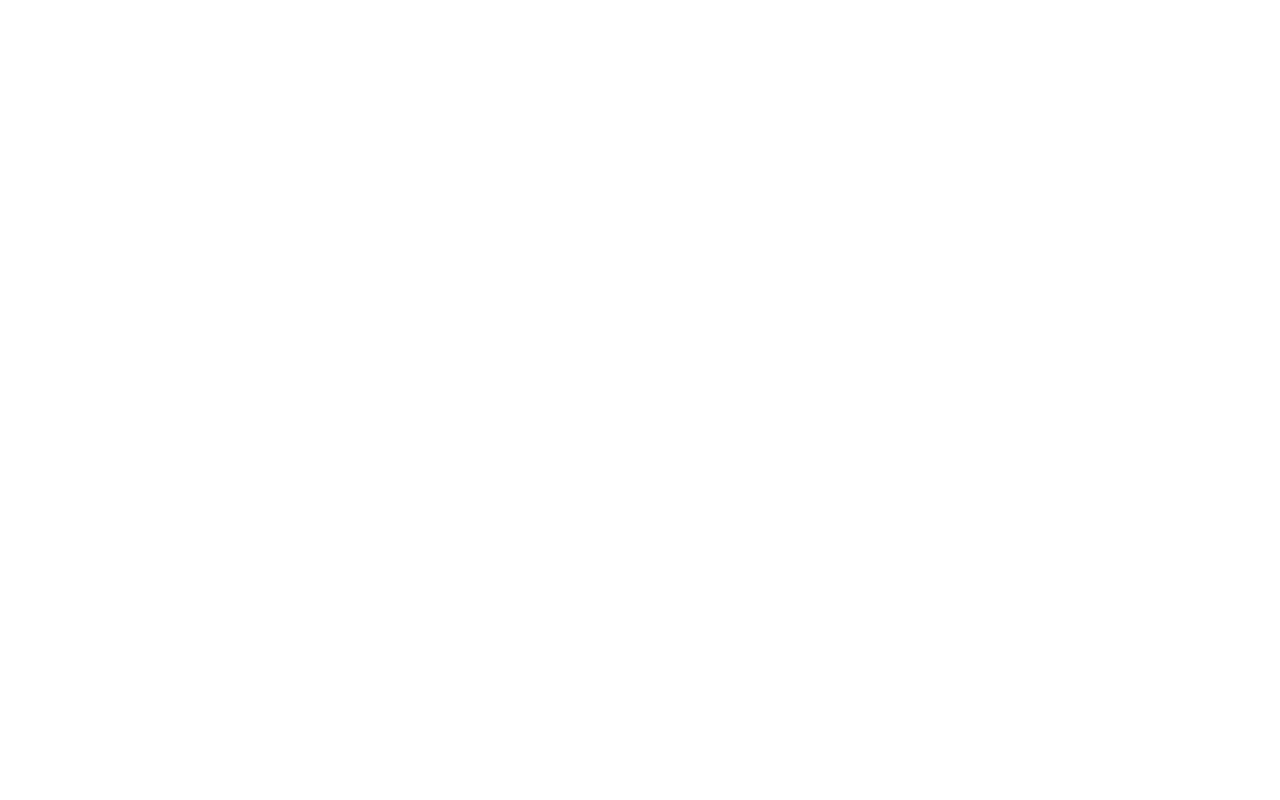
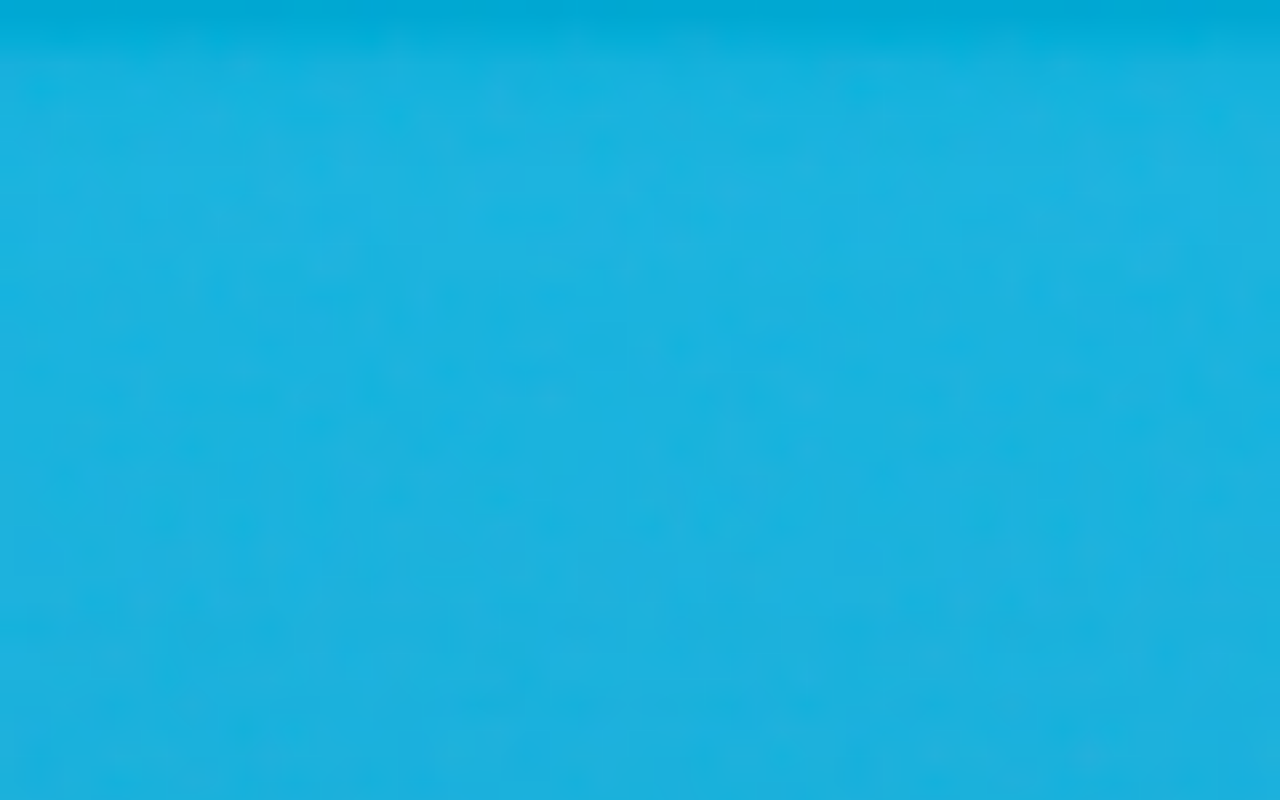
Before and after one commit to sophiajwitt/Freedive-Simulator, a plain HTML site: page index.html in a window 1280 px wide. Shown: the top 800 px of the page. Drawn offline with Linux system fonts and the light colour scheme.

Commit message:
added background

```diff
--- /dev/null
+++ b/css/style.css
@@ -0,0 +1,3 @@
+html, body {
+    margin:0;
+  }
--- a/index.html
+++ b/index.html
@@ -3,9 +3,11 @@
     <head>
         <meta charset="utf-8">
         <meta name="author" content="Sophia Witt">
+        <meta name="description" content="Freediving Simulator">
+        <link rel="stylesheet" type="text/css" href="css/style.css">
         <title>Freediving Simulator</title>
     </head>
     <body>
-
+        <img id="background" src="gradient.png" width="100%" height="100%">
     </body>
 </html>
```
Also changed, not shown: gradient.png (added).
